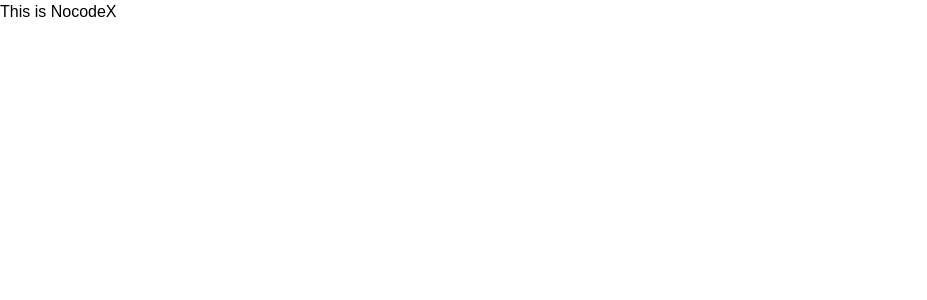
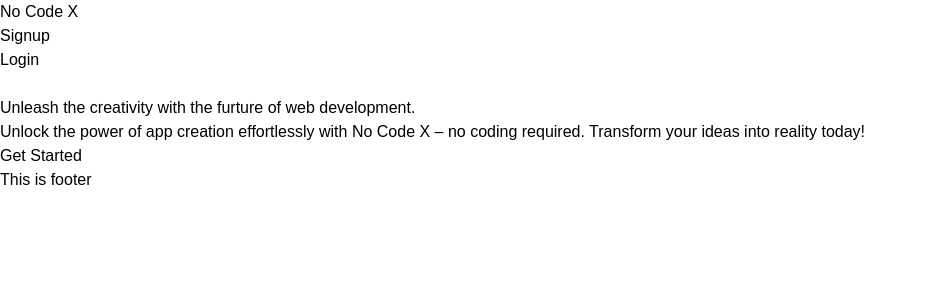
Before and after one commit to ahmedansari131/NoCodeX---Website-Builder-without-code, a React (Vite) app in the folder frontend/: page / in a window 1280 px wide. Shown: the top 300 px of the page, without its empty margins (0-927 px from the left). Built offline with nearby package versions, Linux system fonts and the light colour scheme.

Commit message:
Rendering the pages

```diff
--- a/frontend/src/App.jsx
+++ b/frontend/src/App.jsx
@@ -1,11 +1,21 @@
-import React from 'react'
+import React from "react";
+import Landing from "./pages/Landing";
+import { Container, Footer, Header } from "./components/index.js";
+import { Outlet } from "react-router-dom";
+import { useDispatch, useSelector } from "react-redux";
 
 const App = () => {
+  const dispatch = useDispatch();
+
   return (
-    <div>
-      This is NocodeX
-    </div>
-  )
-}
+    <>
+      <Container>
+        <Header />
+        <Outlet />
+        <Footer/>
+      </Container>
+    </>
+  );
+};
 
-export default App
+export default App;
```
